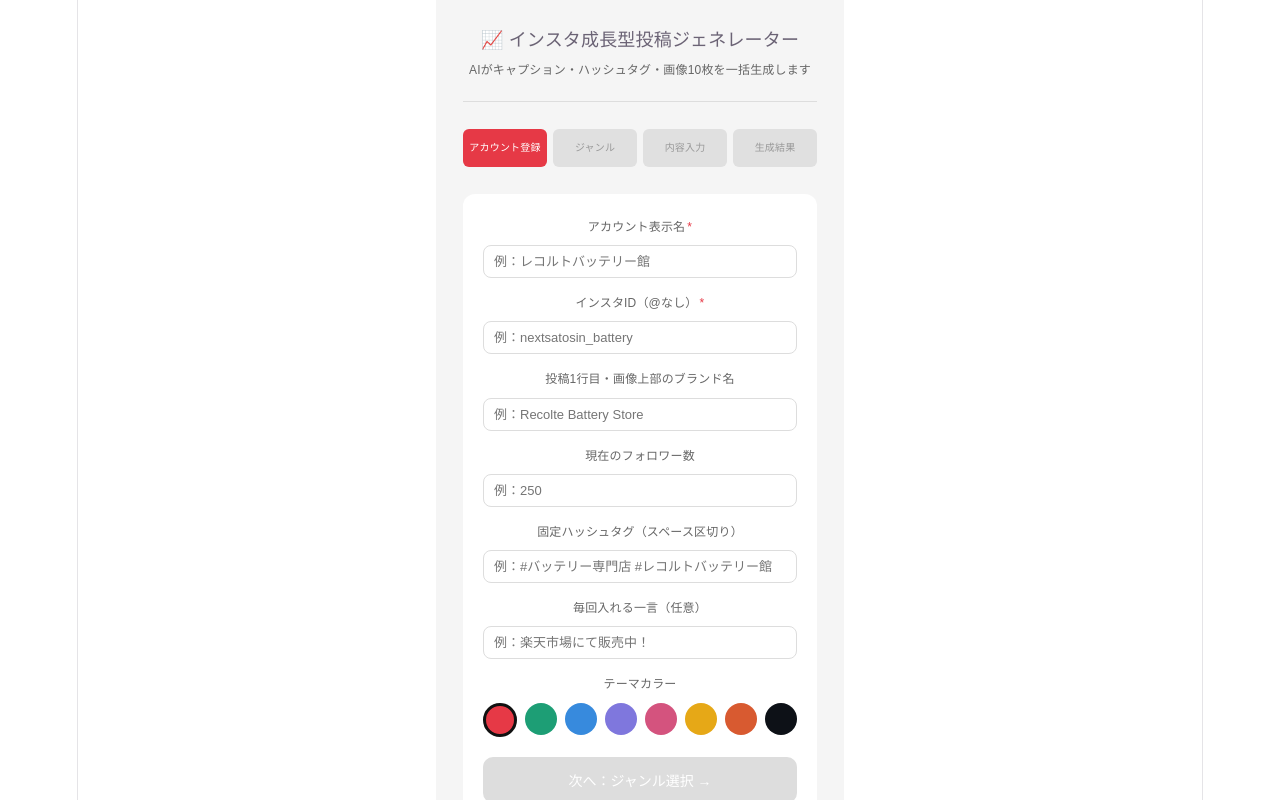
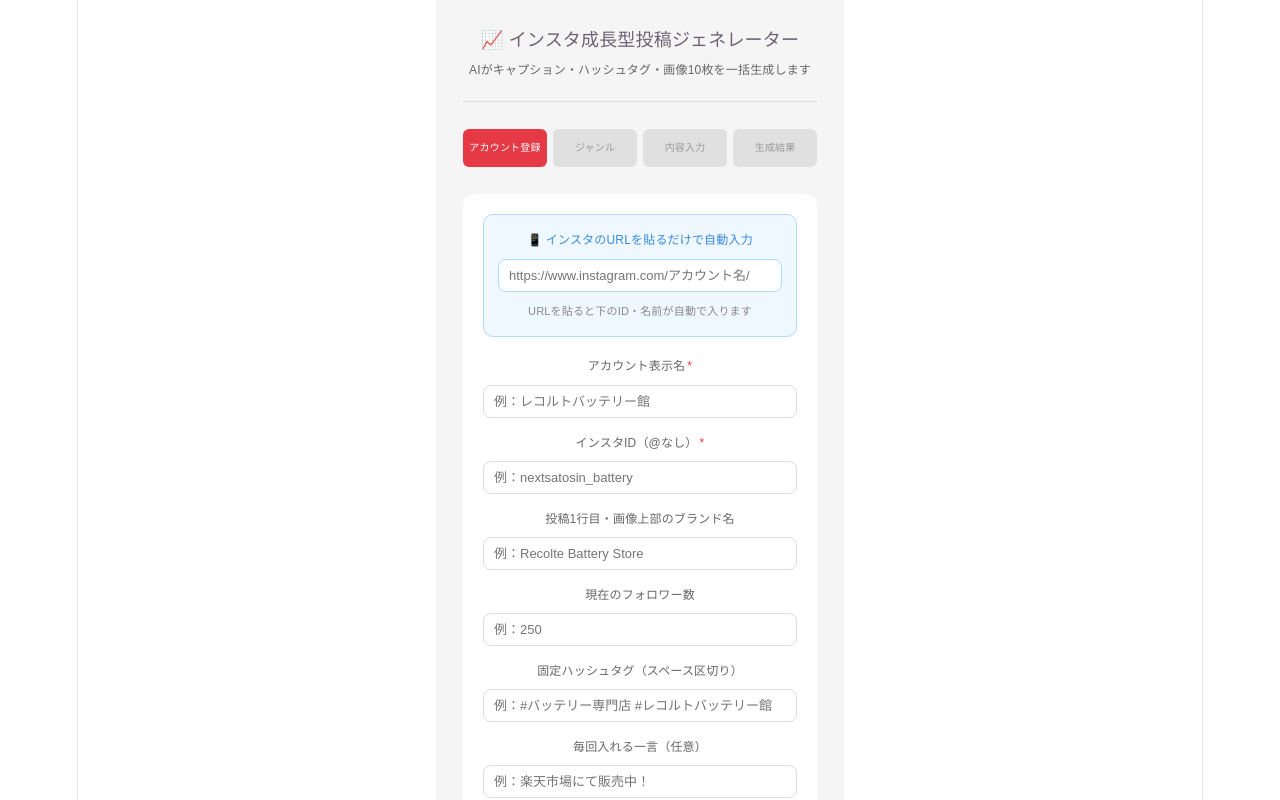
Before and after one commit to satosin0930-web/vitejs-vite-cvzxthdx, a React (Vite) app: page / in a window 1280 px wide. Shown: the top 800 px of the page. Built offline with nearby package versions, Linux system fonts and the light colour scheme.

Commit message:
Update App.tsx

```diff
--- a/src/App.tsx
+++ b/src/App.tsx
@@ -35,6 +35,18 @@ function getStage(followers: string) {
   if (n < 1000) return FOLLOWER_STAGES[1];
   if (n < 10000) return FOLLOWER_STAGES[2];
   return FOLLOWER_STAGES[3];
+}
+
+function parseInstagramUrl(url: string): { accountId: string; accountName: string } | null {
+  try {
+    const match = url.match(/instagram\.com\/([a-zA-Z0-9._]+)\/?/);
+    if (match && match[1] && match[1] !== "p" && match[1] !== "reel" && match[1] !== "stories") {
+      const accountId = match[1];
+      const accountName = accountId.replace(/[._]/g, " ").replace(/\b\w/g, (c: string) => c.toUpperCase());
+      return { accountId, accountName };
+    }
+  } catch {}
+  return null;
 }
 
 function CopyBtn({ text }: { text: string }) {
@@ -343,6 +355,32 @@ slidesは必ず10個。1枚目はiscover:trueで表紙。2〜8枚目はメイン
       {/* STEP 1 */}
       {step === 1 && (
         <div style={{ background: "#fff", borderRadius: 12, padding: 20 }}>
+          {/* URL自動入力 */}
+          <div style={{ marginBottom: 16, padding: "12px 14px", background: "#f0f8ff", borderRadius: 10, border: "1px solid #b3d9ff" }}>
+            <label style={{ fontSize: 12, fontWeight: 500, color: "#378ADD", display: "block", marginBottom: 6 }}>
+              📱 インスタのURLを貼るだけで自動入力
+            </label>
+            <div style={{ display: "flex", gap: 8 }}>
+              <input
+                style={{ flex: 1, fontSize: 13, padding: "8px 10px", border: "0.5px solid #b3d9ff", borderRadius: 8, background: "#fff", color: "#111" }}
+                placeholder="https://www.instagram.com/アカウント名/"
+                onPaste={(e) => {
+                  const pasted = e.clipboardData.getData("text");
+                  const parsed = parseInstagramUrl(pasted);
+                  if (parsed) {
+                    setAccount(a => ({ ...a, accountId: parsed.accountId, accountName: parsed.accountName }));
+                  }
+                }}
+                onChange={(e) => {
+                  const parsed = parseInstagramUrl(e.target.value);
+                  if (parsed) {
+                    setAccount(a => ({ ...a, accountId: parsed.accountId, accountName: parsed.accountName }));
+                  }
+                }}
+              />
+            </div>
+            <div style={{ fontSize: 11, color: "#888", marginTop: 6 }}>URLを貼ると下のID・名前が自動で入ります</div>
+          </div>
           <div style={{ display: "grid", gap: 12 }}>
             {([
               { key: "accountName", label: "アカウント表示名", placeholder: "例：レコルトバッテリー館", req: true },
```
